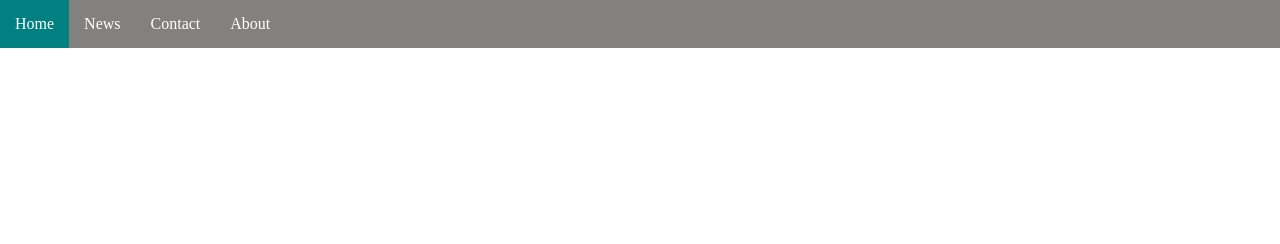
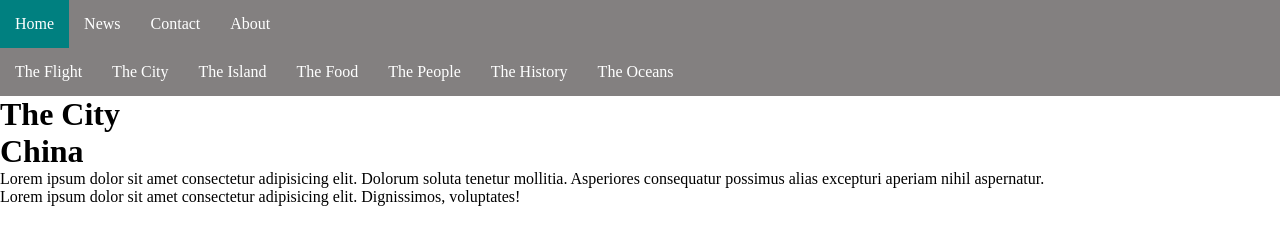
Before and after one commit to mrtarikozturk/the-city-project, a plain HTML site: page index.html in a window 1280 px wide. Drawn offline with Linux system fonts and the light colour scheme.

Commit message:
main html structure was created

```diff
--- a/index.html
+++ b/index.html
@@ -17,5 +17,27 @@
         <li><a href="#contact">Contact</a></li>
         <li><a href="#about">About</a></li>
     </ul>
+
+<div class="clearfix">
+    <div>
+        <ul>
+            <li><a href="#flight">The Flight</a></li>
+            <li><a href="#city">The City</a></li>
+            <li><a href="#island">The Island</a></li>
+            <li><a href="#food">The Food</a></li>
+            <li><a href="#people">The People</a></li>
+            <li><a href="#history">The History</a></li>
+            <li><a href="#oceans">The Oceans</a></li>
+        </ul>
+      </div>
+      <div>
+          <div>
+              <h1>The City</h1>
+          </div>
+          <h1>China</h1>
+          <p>Lorem ipsum dolor sit amet consectetur adipisicing elit. Dolorum soluta tenetur mollitia. Asperiores consequatur possimus alias excepturi aperiam nihil aspernatur.</p>
+          <p>Lorem ipsum dolor sit amet consectetur adipisicing elit. Dignissimos, voluptates!</p>
+      </div>
+</div>
 </body>
 </html>
```
